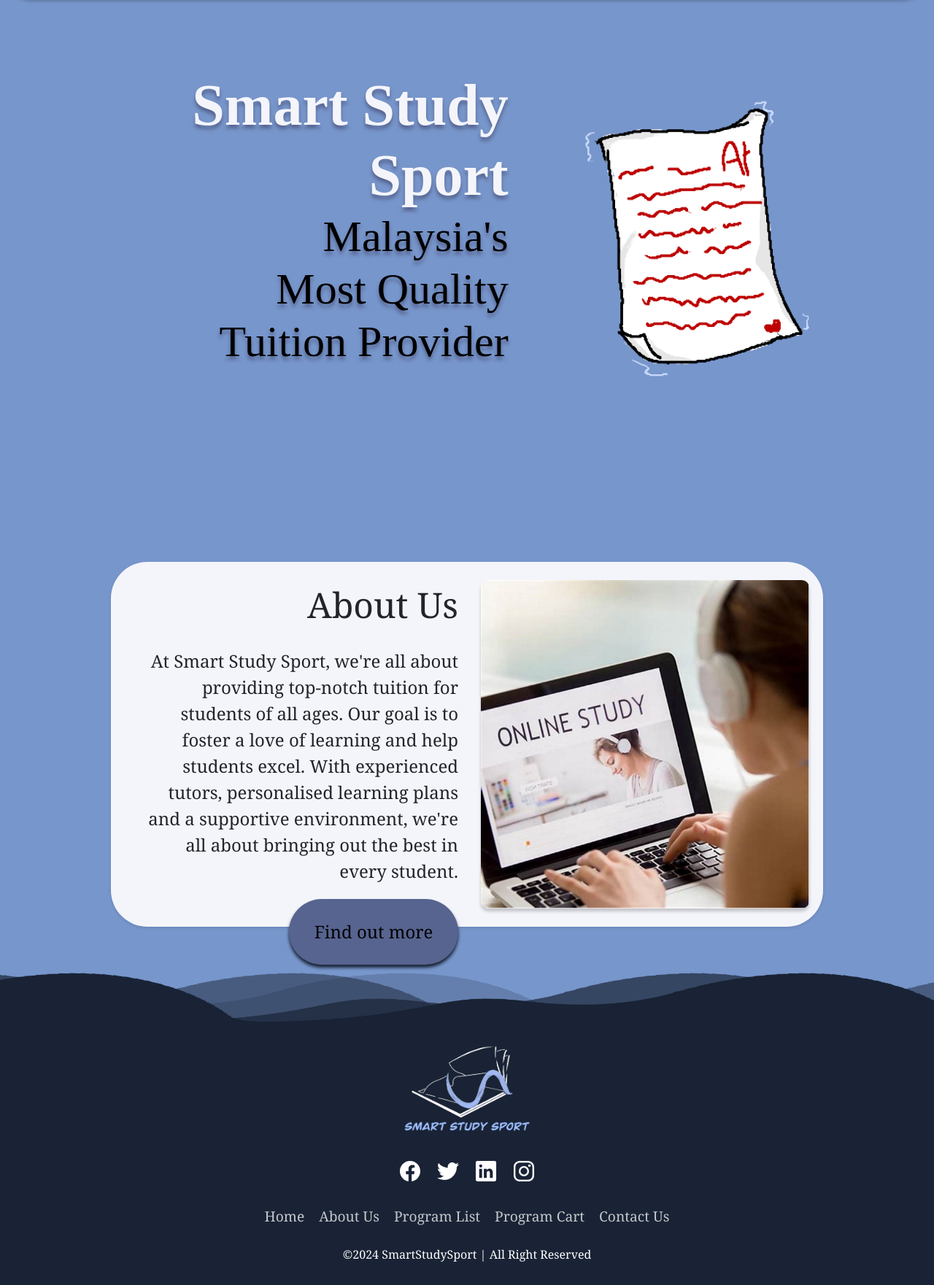
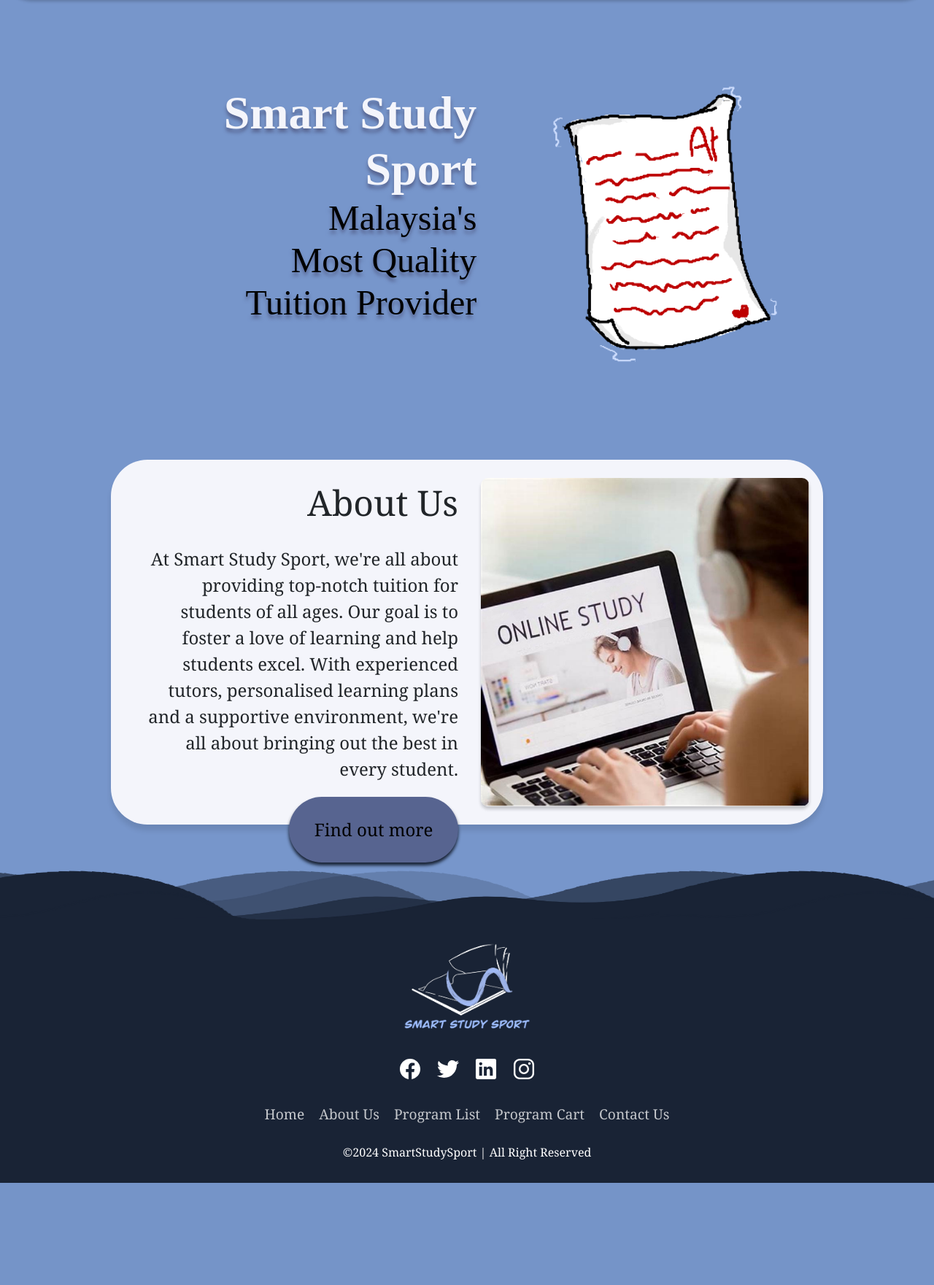
Before and after one commit to MrQin877/WebPro-B2200838, a PHP site: page /HomePage.html in a window 1280 px wide. Shown: the part 165-1926 px from the top of the page at 73% size. After the commit the page ends 1786 px from the top, so only its background shows below. Run offline with PHP 8.4, Linux system fonts and the light colour scheme.

Commit message:
homepage css html update

```diff
--- a/HomePage.css
+++ b/HomePage.css
@@ -35,10 +35,11 @@ body{ /*Set up body font type*/
 
 
 .outer-container {
+    margin-bottom: -100px;
     display: flex;
     justify-content: center;
     align-items: center;
-    height: 80vh;
+    height: 75vh;
 }
 
 .inner-container {
@@ -109,7 +110,7 @@ body{ /*Set up body font type*/
     height: 500px; /* Adjust the height as needed */
     background-color: #f4f5fb; /* Add background color for visibility */
     border-radius: 50px; /* Set border-radius to create rounded corners */
-    box-shadow: 0 2px 4px rgba(0, 0, 0, 0.1);
+    box-shadow: 0 8px 7px rgba(0, 0, 0, 0.1);
 }
 
 .title-word {
--- a/HomePage.html
+++ b/HomePage.html
@@ -50,7 +50,7 @@
         <div class="outer-container">
             <div class="inner-container">
                 <div class="text">
-                    <h1 class="Jack-large-word" style="font-size:500%;">Smart Study<br> Sport</p>
+                    <h1 class="Jack-large-word" style="font-size:400%;">Smart Study<br> Sport</p>
                     <p class="Jack-normal-word"  style="color:#000000;" >Malaysia's<br> Most Quality<br> Tuition Provider</p>
 
                 </div>
```
